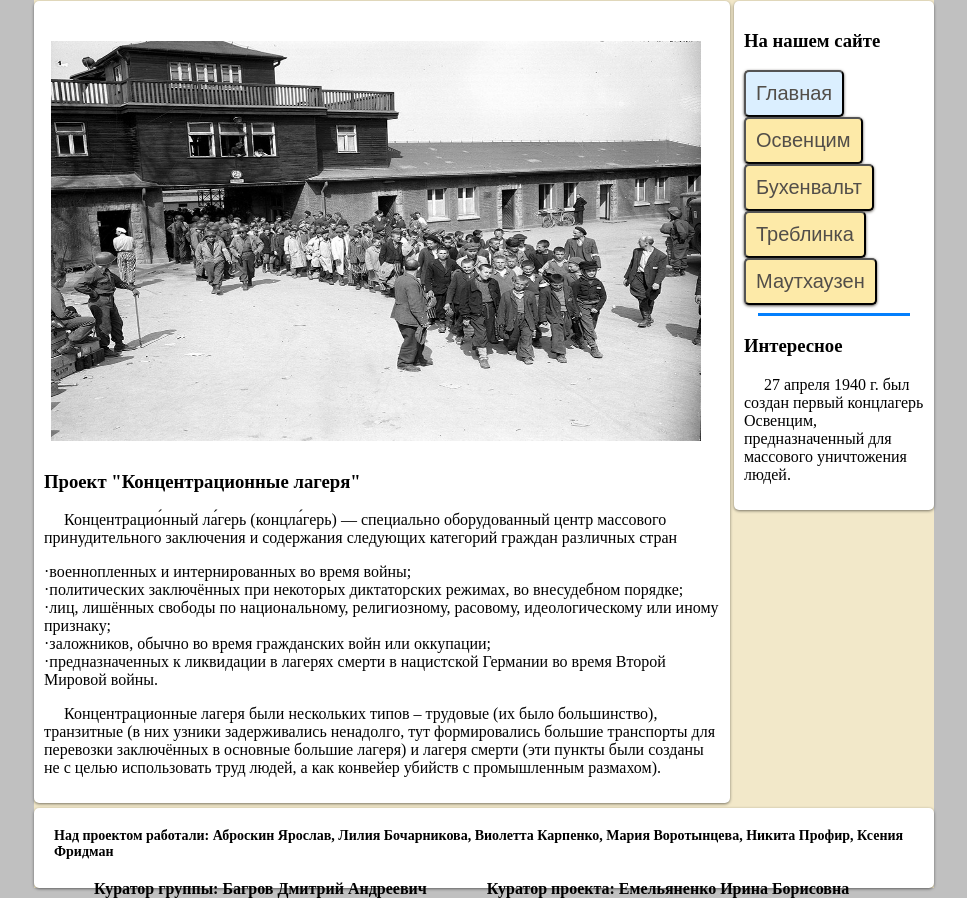
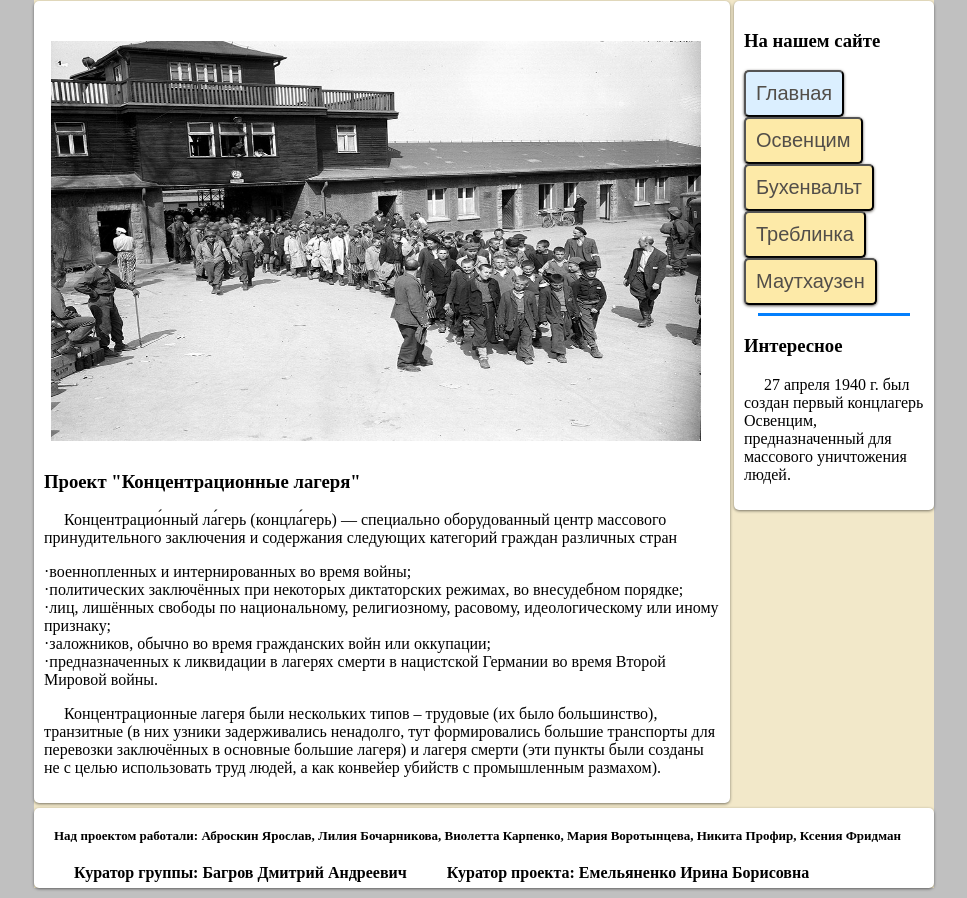
Before and after one commit to WoolvesGame/lageryasmerti, a plain HTML site: page index.html in a window 1280 px wide. Shown: the part 262-1160 px from the top of the page, without its empty margins (156-1123 px from the left). Drawn offline with Linux system fonts and the light colour scheme.

Commit message:
Файлы для сайта

```diff
--- a/style.css
+++ b/style.css
@@ -78,15 +78,15 @@ text-shadow: 1px 1px 0 #000, -1px -1px 0 #fff;
   .wan1{
   float:left;
   margin:20px 0 0 20px;
-  font-size: 14px;
+  font-size: 13px;
 }
 .wan2{
   float:left;
-  margin:20px 0 0 60px;
+  margin:20px 0 0 40px;
 }
 .wan3{
   float:left;
- margin:20px 0 0 60px;
+ margin:20px 0 0 40px;
 }
 .lake {
 text-align: center;
```
